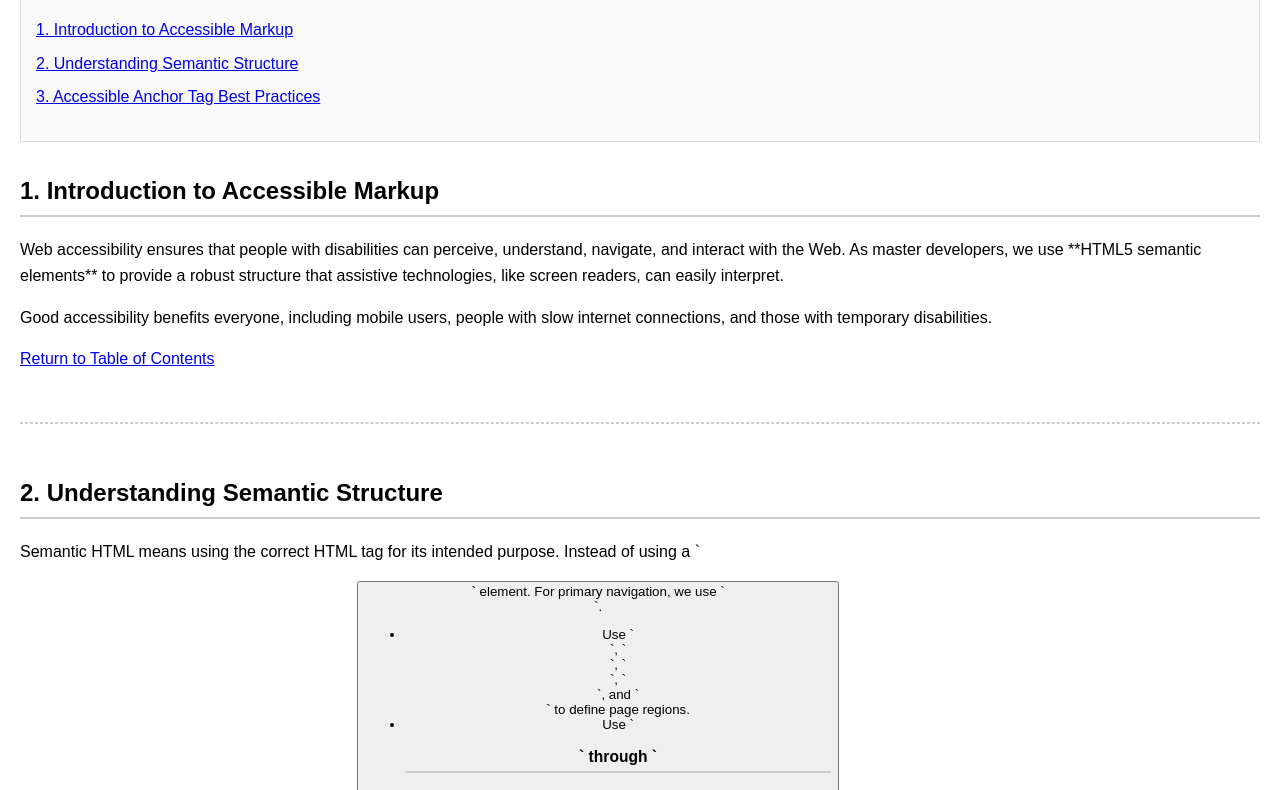
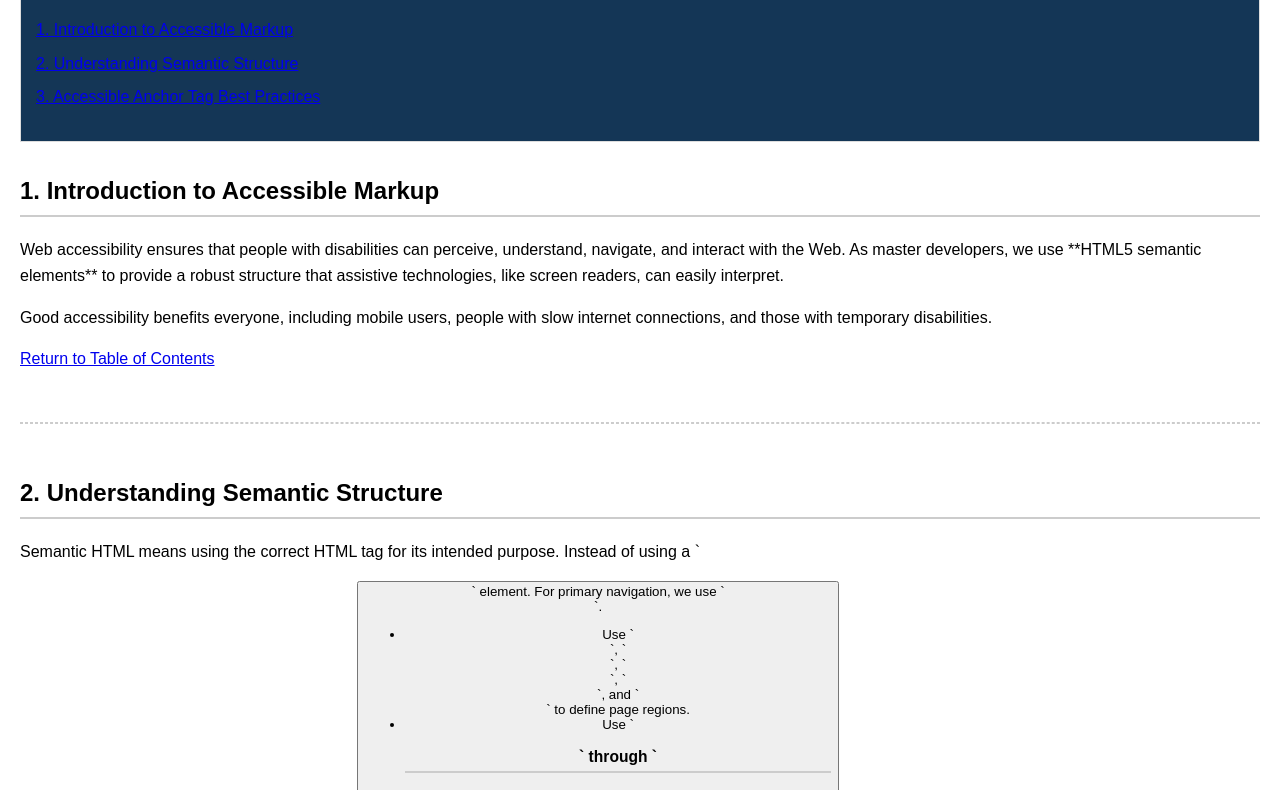
Before and after one commit to AshleyIDS/IDEASRock, a plain HTML site: page index.html in a window 1280 px wide. Shown: the part 185-975 px from the top of the page. Drawn offline with Linux system fonts and the light colour scheme.

Commit message:
Change background color of #toc to dark blue

```diff
--- a/index.html
+++ b/index.html
@@ -12,7 +12,7 @@
             margin-bottom: 30px;
             padding: 15px;
             border: 1px solid #ddd;
-            background-color: #f9f9f9;
+            background-color: #143656;
         }
         #toc ul { list-style: none; padding: 0; }
         #toc li { margin-bottom: 8px; }
```
